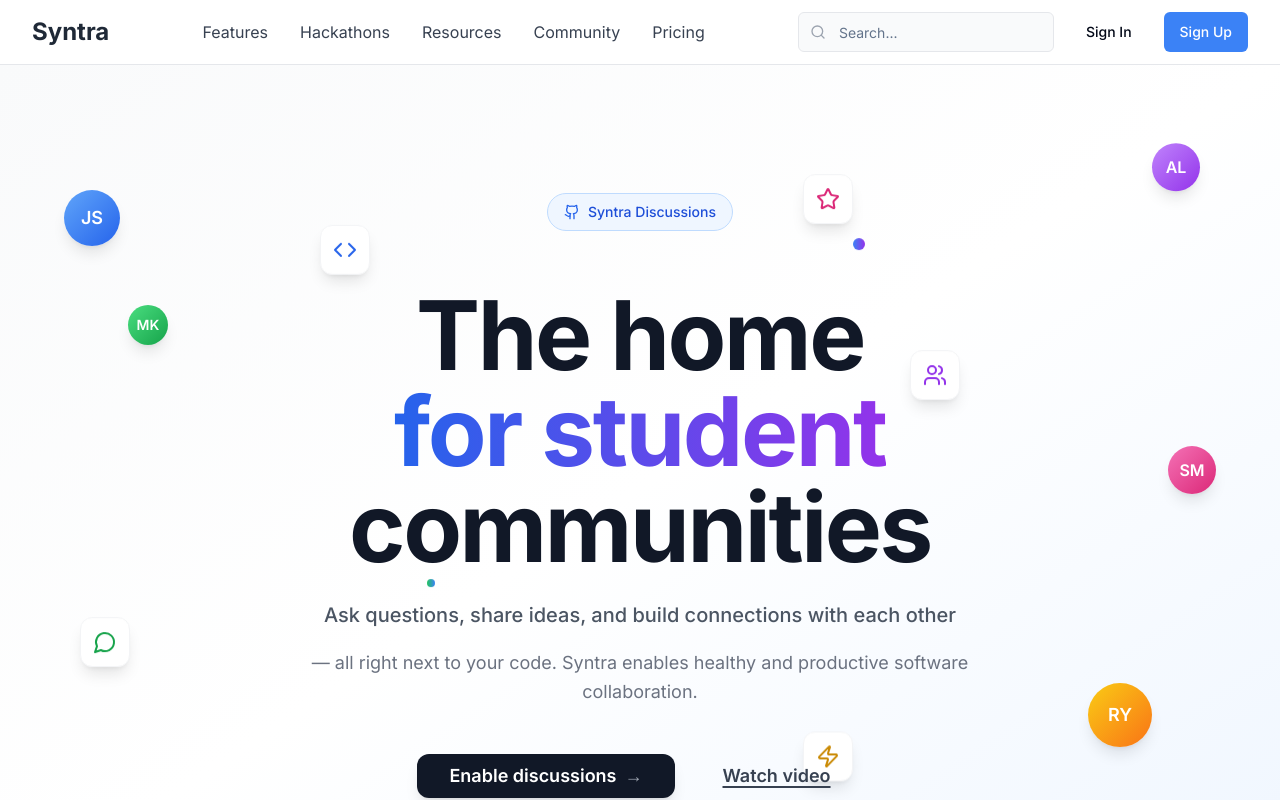
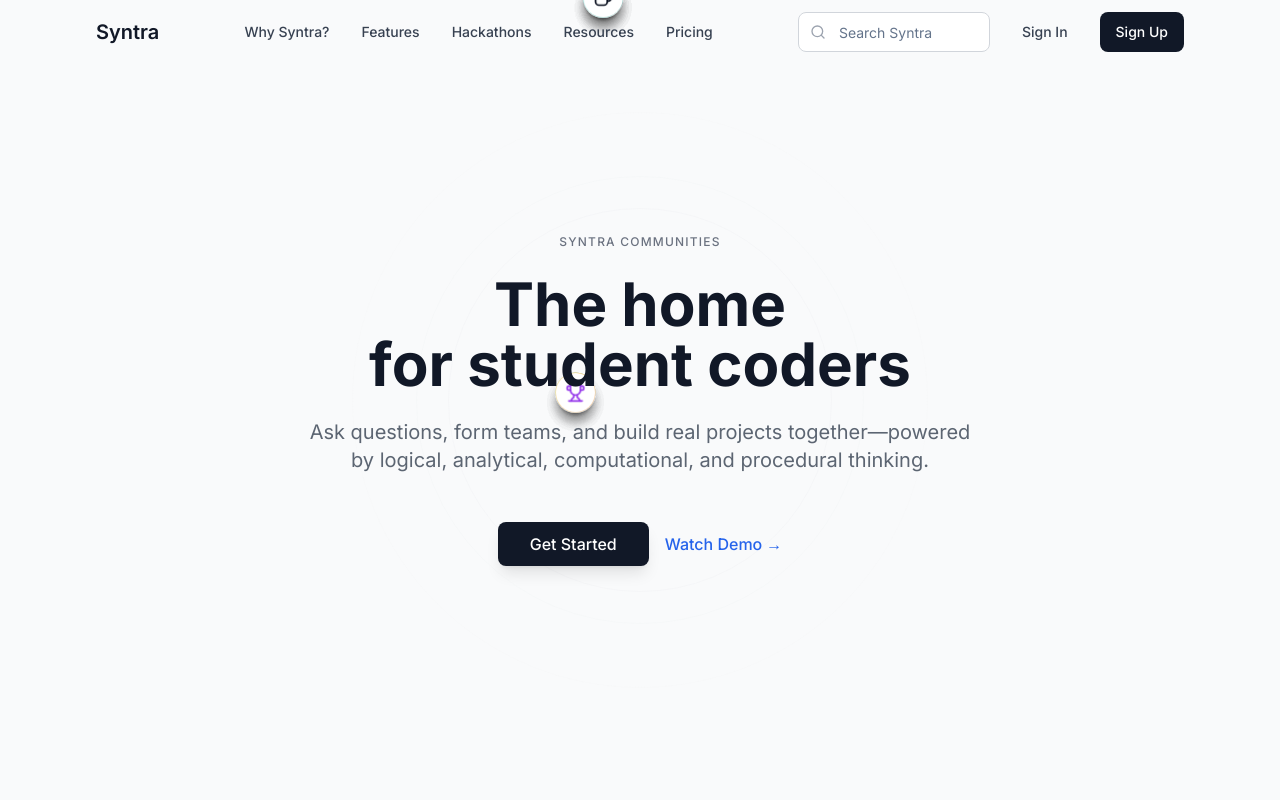
Before and after one commit to Subhajit2407/syntra-code-orbit-67, a React (Vite) app: page / in a window 1280 px wide. Shown: the top 800 px of the page. Built offline with nearby package versions, Linux system fonts and the light colour scheme.

Commit message:
feat: Implement hero section design
Implement the hero section with the specified layout, styling, and interactive elements, including navigation, headline, CTAs, orbiting avatars, and responsive behavior.

```diff
--- a/src/components/Header.tsx
+++ b/src/components/Header.tsx
@@ -1,57 +1,57 @@
 
-import { Search, Github } from "lucide-react";
+import { Search } from "lucide-react";
 import { Button } from "@/components/ui/button";
 import { Input } from "@/components/ui/input";
 import { Link } from "react-router-dom";
 
 const Header = () => {
   return (
-    <header className="bg-white/95 backdrop-blur-sm border-b border-gray-200 sticky top-0 z-50">
-      <div className="max-w-7xl mx-auto px-4 sm:px-6 lg:px-8">
+    <header className="absolute top-0 left-0 right-0 z-50 bg-transparent">
+      <div className="max-w-6xl mx-auto px-4 sm:px-6 lg:px-8">
         <div className="flex items-center justify-between h-16">
           {/* Logo */}
           <div className="flex items-center">
-            <Link to="/" className="text-2xl font-bold text-syntra-navy">
+            <Link to="/" className="text-xl font-semibold text-gray-900">
               Syntra
             </Link>
           </div>
 
-          {/* Navigation */}
+          {/* Navigation - Hidden on mobile */}
           <nav className="hidden md:flex items-center space-x-8">
-            <Link to="/features" className="text-gray-700 hover:text-syntra-cyan transition-colors">
+            <Link to="/features" className="text-sm font-medium text-gray-700 hover:text-blue-600 transition-colors">
+              Why Syntra?
+            </Link>
+            <Link to="/features" className="text-sm font-medium text-gray-700 hover:text-blue-600 transition-colors">
               Features
             </Link>
-            <Link to="/hackathons" className="text-gray-700 hover:text-syntra-cyan transition-colors">
+            <Link to="/hackathons" className="text-sm font-medium text-gray-700 hover:text-blue-600 transition-colors">
               Hackathons
             </Link>
-            <Link to="/resources" className="text-gray-700 hover:text-syntra-cyan transition-colors">
+            <Link to="/resources" className="text-sm font-medium text-gray-700 hover:text-blue-600 transition-colors">
               Resources
             </Link>
-            <Link to="/community" className="text-gray-700 hover:text-syntra-cyan transition-colors">
-              Community
-            </Link>
-            <Link to="/pricing" className="text-gray-700 hover:text-syntra-cyan transition-colors">
+            <Link to="/pricing" className="text-sm font-medium text-gray-700 hover:text-blue-600 transition-colors">
               Pricing
             </Link>
           </nav>
 
           {/* Right side */}
           <div className="flex items-center space-x-4">
-            {/* Search */}
-            <div className="relative hidden sm:block">
+            {/* Search - Hidden on small screens */}
+            <div className="relative hidden lg:block">
               <Search className="absolute left-3 top-1/2 transform -translate-y-1/2 text-gray-400 w-4 h-4" />
               <Input
                 type="search"
-                placeholder="Search..."
-                className="pl-10 w-64 bg-gray-50 border-gray-200 focus:border-syntra-cyan"
+                placeholder="Search Syntra"
+                className="pl-10 w-48 bg-white border-gray-300 focus:border-blue-500 focus:ring-blue-500 rounded-lg text-sm"
               />
             </div>
 
             {/* Auth buttons */}
-            <Button variant="ghost" className="hidden sm:inline-flex">
+            <Button variant="ghost" className="hidden sm:inline-flex text-sm font-medium text-gray-700 hover:text-gray-900">
               Sign In
             </Button>
-            <Button className="bg-syntra-cyan hover:bg-blue-600 text-white">
+            <Button className="bg-gray-900 hover:bg-gray-800 text-white text-sm font-medium px-4 py-2 rounded-lg">
               Sign Up
             </Button>
           </div>
--- a/src/components/Hero.tsx
+++ b/src/components/Hero.tsx
@@ -1,128 +1,154 @@
 
 import { Button } from "@/components/ui/button";
-import { Github, MessageCircle, Code, Users, Zap, Star } from "lucide-react";
+import { Github, MessageCircle, Code, Users, Zap, Star, Trophy, Lightbulb, FileText, Coffee } from "lucide-react";
 
 const Hero = () => {
+  // Avatar and icon data for orbiting elements
+  const innerOrbitItems = [
+    { type: 'avatar', initials: 'JS', color: 'from-blue-400 to-blue-600', tooltip: '45 messages today' },
+    { type: 'icon', icon: MessageCircle, color: 'text-green-600', tooltip: 'Active discussions' },
+    { type: 'avatar', initials: 'AL', color: 'from-purple-400 to-purple-600', tooltip: 'Top contributor' },
+    { type: 'icon', icon: Code, color: 'text-blue-600', tooltip: 'Code review ready' },
+    { type: 'avatar', initials: 'MK', color: 'from-green-400 to-green-600', tooltip: 'New member' },
+    { type: 'icon', icon: Lightbulb, color: 'text-yellow-600', tooltip: 'New idea shared' },
+    { type: 'avatar', initials: 'RY', color: 'from-yellow-400 to-orange-500', tooltip: 'Project leader' },
+    { type: 'icon', icon: Trophy, color: 'text-purple-600', tooltip: 'Hackathon winner' },
+  ];
+
+  const outerOrbitItems = [
+    { type: 'avatar', initials: 'SM', color: 'from-pink-400 to-pink-600', tooltip: 'Design expert' },
+    { type: 'icon', icon: Users, color: 'text-blue-500', tooltip: 'Team forming' },
+    { type: 'avatar', initials: 'DL', color: 'from-indigo-400 to-indigo-600', tooltip: 'Mentor available' },
+    { type: 'icon', icon: FileText, color: 'text-gray-600', tooltip: 'New resource' },
+    { type: 'avatar', initials: 'KW', color: 'from-cyan-400 to-cyan-600', tooltip: 'Study group' },
+    { type: 'icon', icon: Zap, color: 'text-yellow-500', tooltip: 'Quick help' },
+    { type: 'avatar', initials: 'TH', color: 'from-red-400 to-red-600', tooltip: 'Code reviewer' },
+    { type: 'icon', icon: Star, color: 'text-orange-500', tooltip: 'Featured project' },
+    { type: 'avatar', initials: 'LM', color: 'from-teal-400 to-teal-600', tooltip: 'Algorithm expert' },
+    { type: 'icon', icon: Coffee, color: 'text-brown-600', tooltip: 'Study session' },
+  ];
+
   return (
-    <section className="relative min-h-screen bg-gradient-to-br from-gray-50 via-white to-blue-50 overflow-hidden">
-      {/* Floating Elements - More realistic positioning */}
-      <div className="absolute inset-0 pointer-events-none">
-        {/* User avatars with more realistic positioning */}
-        <div className="absolute top-32 left-16 animate-float">
-          <div className="w-14 h-14 rounded-full bg-gradient-to-br from-blue-400 to-blue-600 shadow-lg flex items-center justify-center">
-            <span className="text-white font-semibold text-lg">JS</span>
-          </div>
+    <section className="relative min-h-screen bg-gray-50 overflow-hidden">
+      {/* Concentric background rings */}
+      <div className="absolute inset-0 flex items-center justify-center pointer-events-none">
+        <div className="absolute w-96 h-96 rounded-full border border-gray-200 opacity-20"></div>
+        <div className="absolute w-[28rem] h-[28rem] rounded-full border border-gray-200 opacity-15"></div>
+        <div className="absolute w-[36rem] h-[36rem] rounded-full border border-gray-200 opacity-10"></div>
+      </div>
+
+      {/* Orbiting elements - Inner orbit */}
+      <div className="absolute inset-0 flex items-center justify-center pointer-events-none">
+        <div className="relative w-[360px] h-[360px]">
+          {innerOrbitItems.map((item, index) => (
+            <div
+              key={`inner-${index}`}
+              className="absolute w-10 h-10 animate-orbit group cursor-pointer pointer-events-auto"
+              style={{
+                animationDelay: `${(index * 360) / innerOrbitItems.length}deg`,
+                transformOrigin: '180px',
+                transform: `rotate(${(index * 360) / innerOrbitItems.length}deg) translateX(180px) rotate(-${(index * 360) / innerOrbitItems.length}deg)`,
+              }}
+            >
+              {item.type === 'avatar' ? (
+                <div className={`w-10 h-10 rounded-full bg-gradient-to-br ${item.color} shadow-lg flex items-center justify-center transform transition-transform hover:scale-110`}>
+                  <span className="text-white font-semibold text-sm">{item.initials}</span>
+                </div>
+              ) : (
+                <div className="w-10 h-10 bg-white rounded-full shadow-lg flex items-center justify-center transform transition-transform hover:scale-110">
+                  <item.icon className={`w-5 h-5 ${item.color}`} />
+                </div>
+              )}
+
+              {/* Tooltip */}
+              <div className="absolute bottom-12 left-1/2 transform -translate-x-1/2 bg-gray-900 text-white text-xs px-2 py-1 rounded opacity-0 group-hover:opacity-100 transition-opacity whitespace-nowrap z-50">
+                {item.tooltip}
+              </div>
+            </div>
+          ))}
         </div>
+      </div>
 
-        <div className="absolute top-20 right-20 animate-float delay-1000">
-          <div className="w-12 h-12 rounded-full bg-gradient-to-br from-purple-400 to-purple-600 shadow-lg flex items-center justify-center">
-            <span className="text-white font-semibold">AL</span>
-          </div>
-        </div>
+      {/* Orbiting elements - Outer orbit */}
+      <div className="absolute inset-0 flex items-center justify-center pointer-events-none">
+        <div className="relative w-[520px] h-[520px]">
+          {outerOrbitItems.map((item, index) => (
+            <div
+              key={`outer-${index}`}
+              className="absolute w-10 h-10 animate-orbit-reverse group cursor-pointer pointer-events-auto"
+              style={{
+                animationDelay: `${(index * 360) / outerOrbitItems.length}deg`,
+                transformOrigin: '260px',
+                transform: `rotate(${(index * 360) / outerOrbitItems.length}deg) translateX(260px) rotate(-${(index * 360) / outerOrbitItems.length}deg)`,
+              }}
+            >
+              {item.type === 'avatar' ? (
+                <div className={`w-10 h-10 rounded-full bg-gradient-to-br ${item.color} shadow-lg flex items-center justify-center transform transition-transform hover:scale-110`}>
+                  <span className="text-white font-semibold text-sm">{item.initials}</span>
+                </div>
+              ) : (
+                <div className="w-10 h-10 bg-white rounded-full shadow-lg flex items-center justify-center transform transition-transform hover:scale-110">
+                  <item.icon className={`w-5 h-5 ${item.color}`} />
+                </div>
+              )}
 
-        <div className="absolute top-60 left-32 animate-float delay-500">
-          <div className="w-10 h-10 rounded-full bg-gradient-to-br from-green-400 to-green-600 shadow-lg flex items-center justify-center">
-            <span className="text-white font-semibold text-sm">MK</span>
-          </div>
-        </div>
-
-        <div className="absolute bottom-40 right-32 animate-float delay-2000">
-          <div className="w-16 h-16 rounded-full bg-gradient-to-br from-yellow-400 to-orange-500 shadow-lg flex items-center justify-center">
-            <span className="text-white font-semibold text-lg">RY</span>
-          </div>
-        </div>
-
-        <div className="absolute top-96 right-16 animate-float delay-1500">
-          <div className="w-12 h-12 rounded-full bg-gradient-to-br from-pink-400 to-pink-600 shadow-lg flex items-center justify-center">
-            <span className="text-white font-semibold">SM</span>
-          </div>
-        </div>
-
-        {/* Floating icons and elements */}
-        <div className="absolute top-40 left-1/4 animate-float delay-700">
-          <div className="bg-white rounded-xl shadow-lg p-3 border border-gray-100">
-            <Code className="w-6 h-6 text-blue-600" />
-          </div>
-        </div>
-
-        <div className="absolute bottom-60 left-20 animate-float delay-1200">
-          <div className="bg-white rounded-xl shadow-lg p-3 border border-gray-100">
-            <MessageCircle className="w-6 h-6 text-green-600" />
-          </div>
-        </div>
-
-        <div className="absolute top-72 right-1/4 animate-float delay-800">
-          <div className="bg-white rounded-xl shadow-lg p-3 border border-gray-100">
-            <Users className="w-6 h-6 text-purple-600" />
-          </div>
-        </div>
-
-        <div className="absolute bottom-32 right-1/3 animate-float delay-300">
-          <div className="bg-white rounded-xl shadow-lg p-3 border border-gray-100">
-            <Zap className="w-6 h-6 text-yellow-600" />
-          </div>
-        </div>
-
-        <div className="absolute top-28 right-1/3 animate-float delay-600">
-          <div className="bg-white rounded-xl shadow-lg p-3 border border-gray-100">
-            <Star className="w-6 h-6 text-pink-600" />
-          </div>
-        </div>
-
-        {/* Decorative elements */}
-        <div className="absolute top-44 left-2/3 animate-float delay-400">
-          <div className="bg-gradient-to-r from-blue-500 to-purple-600 rounded-full w-3 h-3"></div>
-        </div>
-
-        <div className="absolute bottom-80 left-1/3 animate-float delay-900">
-          <div className="bg-gradient-to-r from-green-500 to-blue-500 rounded-full w-2 h-2"></div>
+              {/* Tooltip */}
+              <div className="absolute bottom-12 left-1/2 transform -translate-x-1/2 bg-gray-900 text-white text-xs px-2 py-1 rounded opacity-0 group-hover:opacity-100 transition-opacity whitespace-nowrap z-50">
+                {item.tooltip}
+              </div>
+            </div>
+          ))}
         </div>
       </div>
 
       {/* Main content */}
-      <div className="relative max-w-4xl mx-auto px-4 sm:px-6 lg:px-8 pt-32 pb-20 text-center">
-        <div className="mb-8">
-          <div className="inline-flex items-center bg-blue-50 border border-blue-200 rounded-full px-4 py-2 mb-6">
-            <Github className="w-4 h-4 text-blue-600 mr-2" />
-            <span className="text-blue-700 text-sm font-medium">Syntra Discussions</span>
+      <div className="relative max-w-4xl mx-auto px-4 sm:px-6 lg:px-8 min-h-screen flex items-center justify-center text-center">
+        <div className="space-y-6">
+          {/* Pre-title */}
+          <div className="text-xs uppercase tracking-widest text-gray-500 font-medium">
+            SYNTRA COMMUNITIES
+          </div>
+
+          {/* Main headline */}
+          <h1 className="text-4xl sm:text-5xl lg:text-6xl font-bold text-gray-900 leading-tight">
+            The home
+            <br />
+            for student coders
+          </h1>
+
+          {/* Subheadline */}
+          <p className="text-lg sm:text-xl text-gray-600 max-w-2xl mx-auto leading-relaxed opacity-90">
+            Ask questions, form teams, and build real projects together—powered by logical, analytical, computational, and procedural thinking.
+          </p>
+
+          {/* CTA buttons */}
+          <div className="flex flex-col sm:flex-row items-center justify-center gap-4 pt-6">
+            <Button
+              size="lg"
+              className="bg-gray-900 hover:bg-gray-800 text-white px-8 py-4 text-base font-medium rounded-lg shadow-lg hover:shadow-xl transition-all duration-200"
+            >
+              Get Started
+            </Button>
+            <button className="text-blue-600 hover:text-blue-700 text-base font-medium transition-colors duration-200 flex items-center gap-1">
+              Watch Demo <span>→</span>
+            </button>
           </div>
         </div>
+      </div>
 
-        <h1 className="text-6xl sm:text-7xl lg:text-8xl font-bold text-gray-900 mb-6 leading-tight tracking-tight">
-          The home
-          <br />
-          <span className="bg-gradient-to-r from-blue-600 to-purple-600 bg-clip-text text-transparent">
-            for student
-          </span>
-          <br />
-          communities
-        </h1>
-
-        <p className="text-xl text-gray-600 mb-4 max-w-2xl mx-auto leading-relaxed font-medium">
-          Ask questions, share ideas, and build connections with each other
-        </p>
-        <p className="text-lg text-gray-500 mb-12 max-w-2xl mx-auto leading-relaxed">
-          — all right next to your code. Syntra enables healthy and productive software collaboration.
-        </p>
-
-        {/* CTA buttons */}
-        <div className="flex flex-col sm:flex-row items-center justify-center gap-4 mb-8">
-          <Button
-            size="lg"
-            className="bg-gray-900 hover:bg-gray-800 text-white px-8 py-4 text-lg font-semibold rounded-xl shadow-lg hover:shadow-xl transition-all duration-200 flex items-center gap-2"
-          >
-            Enable discussions
-            <span className="text-gray-400">→</span>
-          </Button>
-          <Button
-            variant="ghost"
-            size="lg"
-            className="text-gray-700 hover:text-gray-900 px-8 py-4 text-lg font-semibold transition-all duration-200 underline decoration-2 underline-offset-4"
-          >
-            Watch video
-          </Button>
-        </div>
-      </div>
+      {/* Mobile adjustments */}
+      <style jsx>{`
+        @media (max-width: 768px) {
+          .animate-orbit {
+            width: 8px !important;
+            height: 8px !important;
+          }
+          .animate-orbit-reverse {
+            width: 8px !important;
+            height: 8px !important;
+          }
+        }
+      `}</style>
     </section>
   );
 };
```
Also changed, not shown: tailwind.config.ts (+6 -6 lines).
